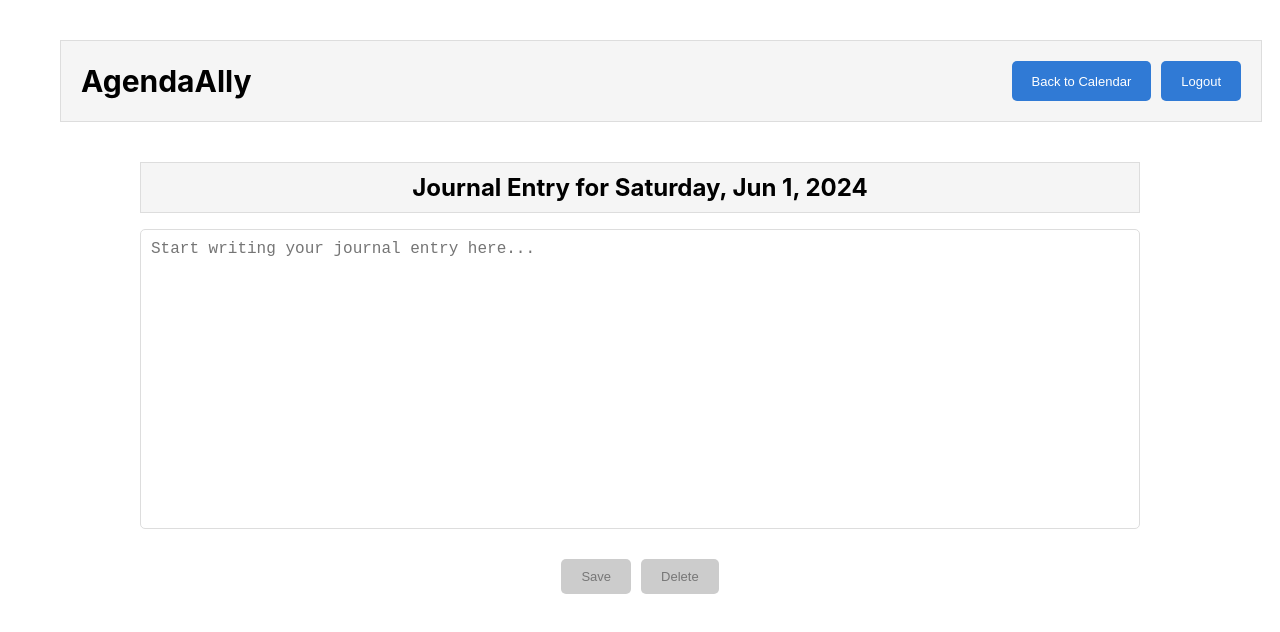
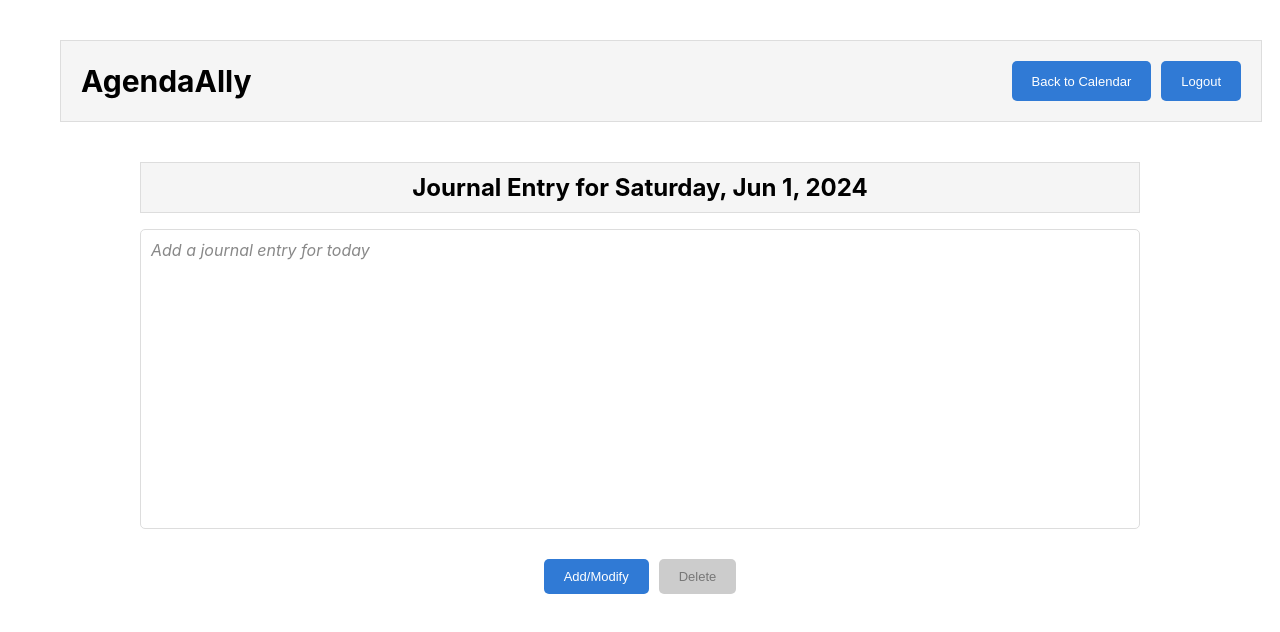
Before and after one commit to angelakim318/AgendaAlly, a React (Create React App) app in the folder frontend/: page /journal/2024-06-01 in a window 1280 px wide. Shown: the top 632 px of the page. Built offline with nearby package versions, Linux system fonts and the light colour scheme; no server answers.

Commit message:
adjust journal entry page layout

```diff
--- a/frontend/package.json
+++ b/frontend/package.json
@@ -13,6 +13,7 @@
     "react-big-calendar": "^1.13.0",
     "react-bootstrap": "^2.10.2",
     "react-dom": "^18.3.1",
+    "react-quill": "^2.0.0",
     "react-router-dom": "^6.23.1",
     "react-scripts": "^5.0.1",
     "web-vitals": "^2.1.4"
--- a/frontend/src/components/JournalEntry.js
+++ b/frontend/src/components/JournalEntry.js
@@ -1,14 +1,17 @@
 import React, { useState, useEffect } from 'react';
 import { useParams, useNavigate } from 'react-router-dom';
 import axios from 'axios';
+import ReactQuill from 'react-quill';
+import 'react-quill/dist/quill.snow.css';
 import './styles/JournalEntry.css';
 
 const JournalEntry = ({ user }) => {
   const { date } = useParams();
   const [id, setId] = useState(null);
   const [content, setContent] = useState('');
-  const [isSaveDisabled, setIsSaveDisabled] = useState(true); // New state for save button
-  const [originalContent, setOriginalContent] = useState(''); // State to track original content
+  const [isEditing, setIsEditing] = useState(false);
+  const [isSaveDisabled, setIsSaveDisabled] = useState(true);
+  const [originalContent, setOriginalContent] = useState('');
   const navigate = useNavigate();
 
   useEffect(() => {
@@ -18,13 +21,15 @@ const JournalEntry = ({ user }) => {
         setId(response.data.id);
         setContent(response.data.content || '');
         setOriginalContent(response.data.content || '');
-        setIsSaveDisabled(true); // Disable save if no changes
+        setIsSaveDisabled(true);
+        setIsEditing(false);
       } catch (error) {
         if (error.response && error.response.status === 404) {
           setContent('');
           setId(null);
-          setOriginalContent(''); // Reset original content
-          setIsSaveDisabled(true); // Disable save if no changes
+          setOriginalContent('');
+          setIsSaveDisabled(true);
+          setIsEditing(false);
         } else {
           console.error('Error fetching journal entry', error);
         }
@@ -34,19 +39,25 @@ const JournalEntry = ({ user }) => {
     fetchEntry();
   }, [date]);
 
-  const handleContentChange = (e) => {
-    const newContent = e.target.value;
-    setContent(newContent);
-    setIsSaveDisabled(newContent.trim() === '' || newContent === originalContent); // Disable save if no changes
+  const handleContentChange = (value) => {
+    setContent(value);
+    setIsSaveDisabled(value.trim() === '' || value === originalContent);
+  };
+
+  const cleanContent = (content) => {
+    // Remove empty paragraphs
+    return content.replace(/<p><br><\/p>/g, '');
   };
 
   const handleSave = async () => {
     try {
-      const payload = { content };
+      const cleanedContent = cleanContent(content);
+      const payload = { content: cleanedContent };
       const response = await axios.post(`http://localhost:8080/api/journal/${date}`, payload, { withCredentials: true });
       setId(response.data.id);
-      setOriginalContent(content); // Update original content after saving
-      setIsSaveDisabled(true); // Disable save after saving
+      setOriginalContent(cleanedContent);
+      setIsSaveDisabled(true);
+      setIsEditing(false);
     } catch (error) {
       console.error('Error saving journal entry', error);
     }
@@ -58,8 +69,9 @@ const JournalEntry = ({ user }) => {
         await axios.delete(`http://localhost:8080/api/journal/${id}`, { withCredentials: true });
         setContent('');
         setId(null);
-        setOriginalContent(''); // Reset original content after deleting
-        setIsSaveDisabled(true); // Disable save after deleting
+        setOriginalContent('');
+        setIsSaveDisabled(true);
+        setIsEditing(false);
       }
     } catch (error) {
       console.error('Error deleting journal entry', error);
@@ -84,14 +96,26 @@ const JournalEntry = ({ user }) => {
       </div>
       <div className="journal-entry-container">
         <h1 className="journal-title">Journal Entry for {formattedDate}</h1>
-        <textarea
-          className="journal-textarea"
-          value={content}
-          placeholder="Start writing your journal entry here..."
-          onChange={handleContentChange}
-        />
+        {!isEditing && (
+          <div className="journal-content">
+            {content ? (
+              <div dangerouslySetInnerHTML={{ __html: content }} />
+            ) : (
+              <p className="journal-placeholder">Add a journal entry for today</p>
+            )}
+          </div>
+        )}
+        {isEditing && (
+          <ReactQuill
+            value={content}
+            onChange={handleContentChange}
+            placeholder="Start writing your journal entry here..."
+            className="journal-textarea"
+          />
+        )}
         <div className="journal-buttons">
-          <button onClick={handleSave} className="save-button" disabled={isSaveDisabled}>Save</button>
+          {!isEditing && <button onClick={() => setIsEditing(true)} className="edit-button">Add/Modify</button>}
+          {isEditing && <button onClick={handleSave} className="save-button" disabled={isSaveDisabled}>Save</button>}
           <button onClick={handleDelete} className="delete-button" disabled={!id}>Delete</button>
         </div>
       </div>
--- a/frontend/src/components/styles/JournalEntry.css
+++ b/frontend/src/components/styles/JournalEntry.css
@@ -32,7 +32,6 @@
   gap: 10px;
   align-items: center;
 }
-
 
 .logout-button, .back-button {
   background-color: #307ad5;
@@ -76,6 +75,42 @@
   font-size: 24px;
 }
 
+.journal-content {
+  width: 100%;
+  max-width: 1000px;
+  height: 300px;
+  padding: 10px;
+  font-size: 16px;
+  border: 1px solid #ddd;
+  border-radius: 5px;
+  box-sizing: border-box;
+  margin-bottom: 20px;
+  background-color: #fff;
+  overflow-y: auto; /* Add scroll bar when content overflows */
+}
+
+.journal-content p, .journal-content h1, .journal-content h2, .journal-content h3, .journal-content ul, .journal-content ol {
+  margin: 0; /* Remove margin */
+}
+
+.journal-content ul, .journal-content ol {
+  padding-left: 20px; /* Add padding for lists */
+}
+
+.journal-content ul ul, .journal-content ol ol, .journal-content ul ol, .journal-content ol ul {
+  margin-left: 20px; /* Indent sub-lists */
+}
+
+.journal-content h1, .journal-content h2, .journal-content h3 {
+  margin-top: 10px;
+  margin-bottom: 10px;
+}
+
+.journal-placeholder {
+  color: #888;
+  font-style: italic;
+}
+
 .journal-textarea {
   width: 100%;
   max-width: 1000px;
@@ -86,7 +121,6 @@
   border-radius: 5px;
   box-sizing: border-box;
   margin-bottom: 20px;
-  resize: none;
 }
 
 .journal-buttons {
@@ -97,7 +131,7 @@
   max-width: 1000px;
 }
 
-.save-button, .delete-button {
+.save-button, .delete-button, .edit-button {
   background-color: #307ad5;
   color: white;
   border: none;
@@ -108,7 +142,22 @@
   font-size: 13px;
 }
 
-.save-button:hover, .delete-button:hover {
+.save-button:hover, .delete-button:hover, .edit-button:hover {
   background-color: #135cb5;
   font-weight: bold;
 }
+
+.ql-editor {
+  height: calc(100% - 42px); /* Ensure editor takes full height, accounting for the toolbar height */
+  padding: 10px;
+  overflow-y: auto; /* Add scroll bar when content overflows */
+}
+
+.ql-container.ql-snow {
+  border: none; /* Remove outer border */
+  height: 100%; /* Ensure container takes full height */
+}
+
+.ql-toolbar.ql-snow {
+  border: none; /* Remove outer border of toolbar */
+}
```
Also changed, not shown: 1 other file (tests, documents, lock files or other folders).
